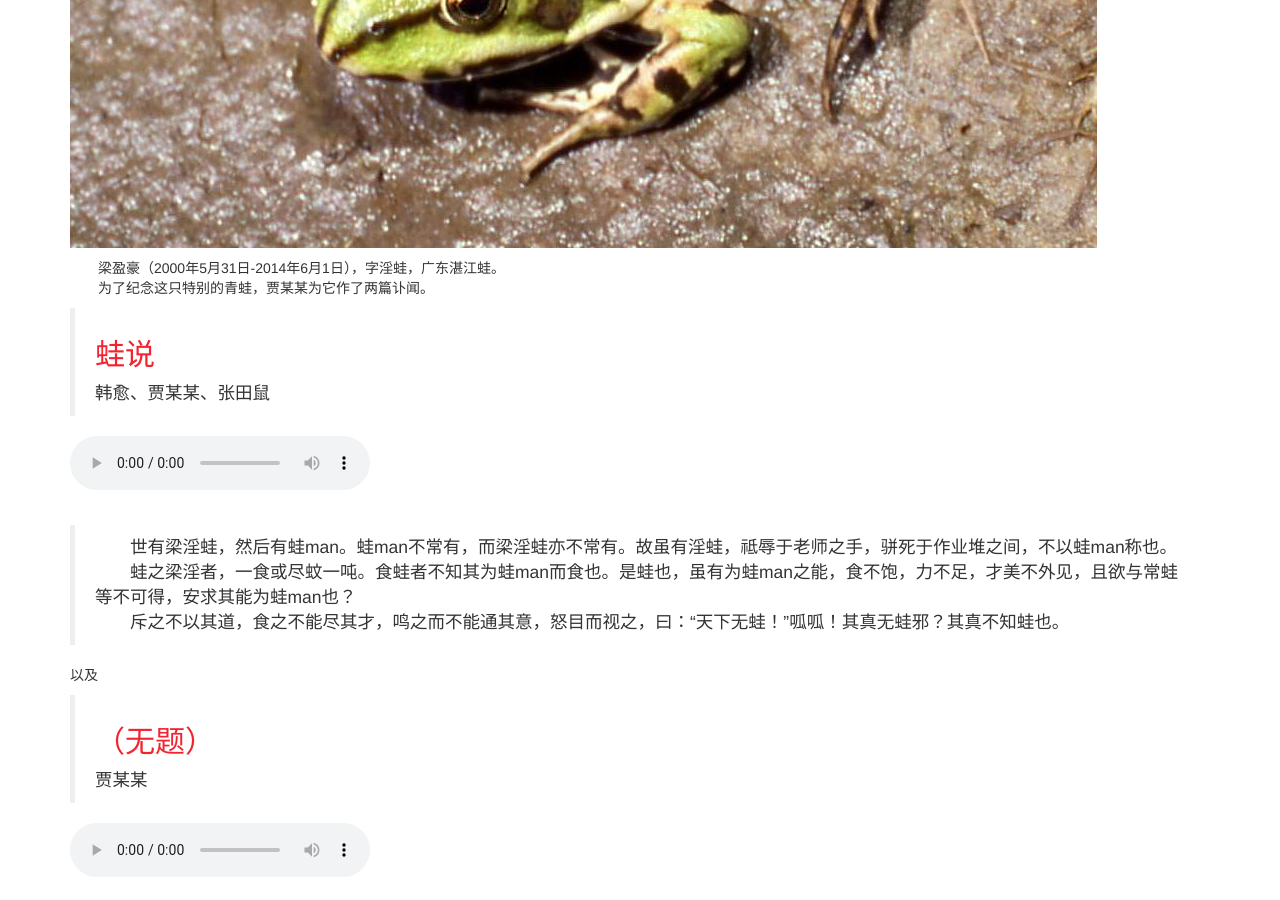
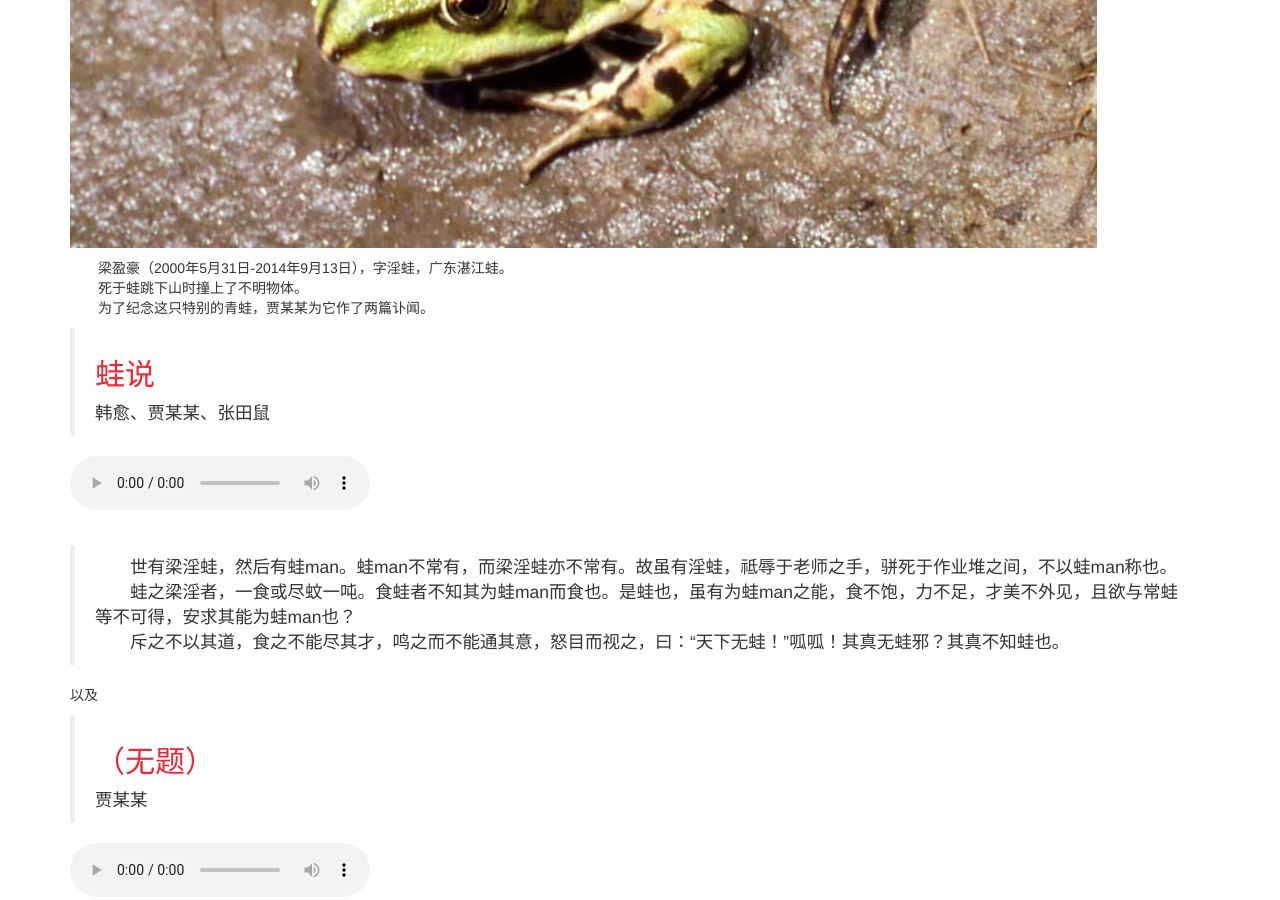
Before and after one commit to zsdtj/zsdtj.github.io, a Jekyll site: the page built from index.md, in a window 1280 px wide and 900 px high, scrolled down 690 px. Built offline with Jekyll 4.4.1, drawn with Linux system fonts in a browser that asks for light colours; nearby versions of some CDN libraries; library files that are not in the unit come from our copies.

Commit message:
update&shrink photo

```diff
--- a/index.md
+++ b/index.md
@@ -6,7 +6,8 @@ title: 这，是一只青蛙的故事
 
 ![湖蛙](RanaRidibundaFemale.jpg)
 
-　　梁盈豪（2000年5月31日-2014年6月1日），字淫蛙，广东湛江蛙。
+　　梁盈豪（2000年5月31日-2014年9月13日），字淫蛙，广东湛江蛙。
+　　死于蛙跳下山时撞上了不明物体。
 　　为了纪念这只特别的青蛙，贾某某为它作了两篇讣闻。
 
 > ## 蛙说
```
Also changed, not shown: RanaRidibundaFemale.jpg.
